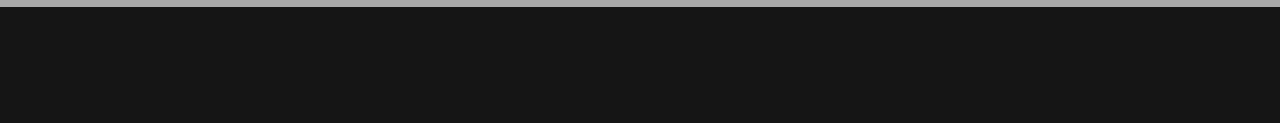
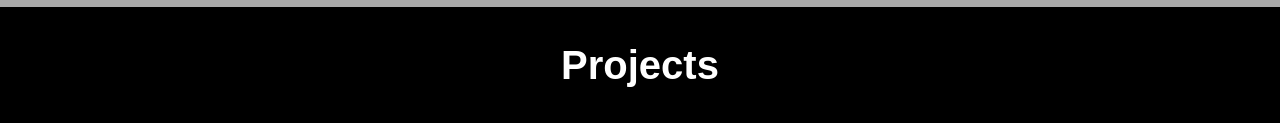
Before and after one commit to GeorgeWFunnell/Website, a plain HTML site: page index.html in a window 1280 px wide. Shown: the part 1099-1222 px from the top of the page. Before the commit the page ends 1106 px from the top, so only its background shows below. Drawn offline with Linux system fonts and the light colour scheme; a script that the page names is missing; a web font is replaced by a local one.

Commit message:
Fixing some stuff

```diff
--- a/css/style.css
+++ b/css/style.css
@@ -95,8 +95,8 @@ li{
 .navbar-brand{
    position: inherit;
    z-index: 2;
-   background-image: url(../Images/GeorgeLogo_White.png);
-   height: 10%;
+   background: url(../Images/GeorgeLogo_White.png) no-repeat;
+   height: 10vh;
    width: 10%;
 }
 
@@ -191,3 +191,19 @@ li{
 }
 
 /* end of about section */
+
+/* project section */
+
+#projects{
+   display: flex;
+   background-color: #000000;
+   color: #ffffff;
+   padding: 0;
+   margin: 0;
+   overflow: auto;
+   padding: 1rem;
+   justify-content: center;
+   text-align: center;
+}
+
+/* end of project section */
--- a/index.html
+++ b/index.html
@@ -24,6 +24,7 @@
               <ul class="navbarlink">
                   <li><a class="navbartext" href="#intro">Home</a></li>
                   <li><a class="navbartext" href="#about">About</a></li>
+                  <li><a class="navbartext" href="#projects">Projects</a></li>
               </ul>
           </div>
       </nav>
@@ -70,6 +71,12 @@
 
    </section>
 
+   <section id="projects">
+
+      <h1 class = "aboutTitle">Projects</h1>
+
+   </section>
+
 </body>
 
 </html>
```
Also changed, not shown: 1 other file.
